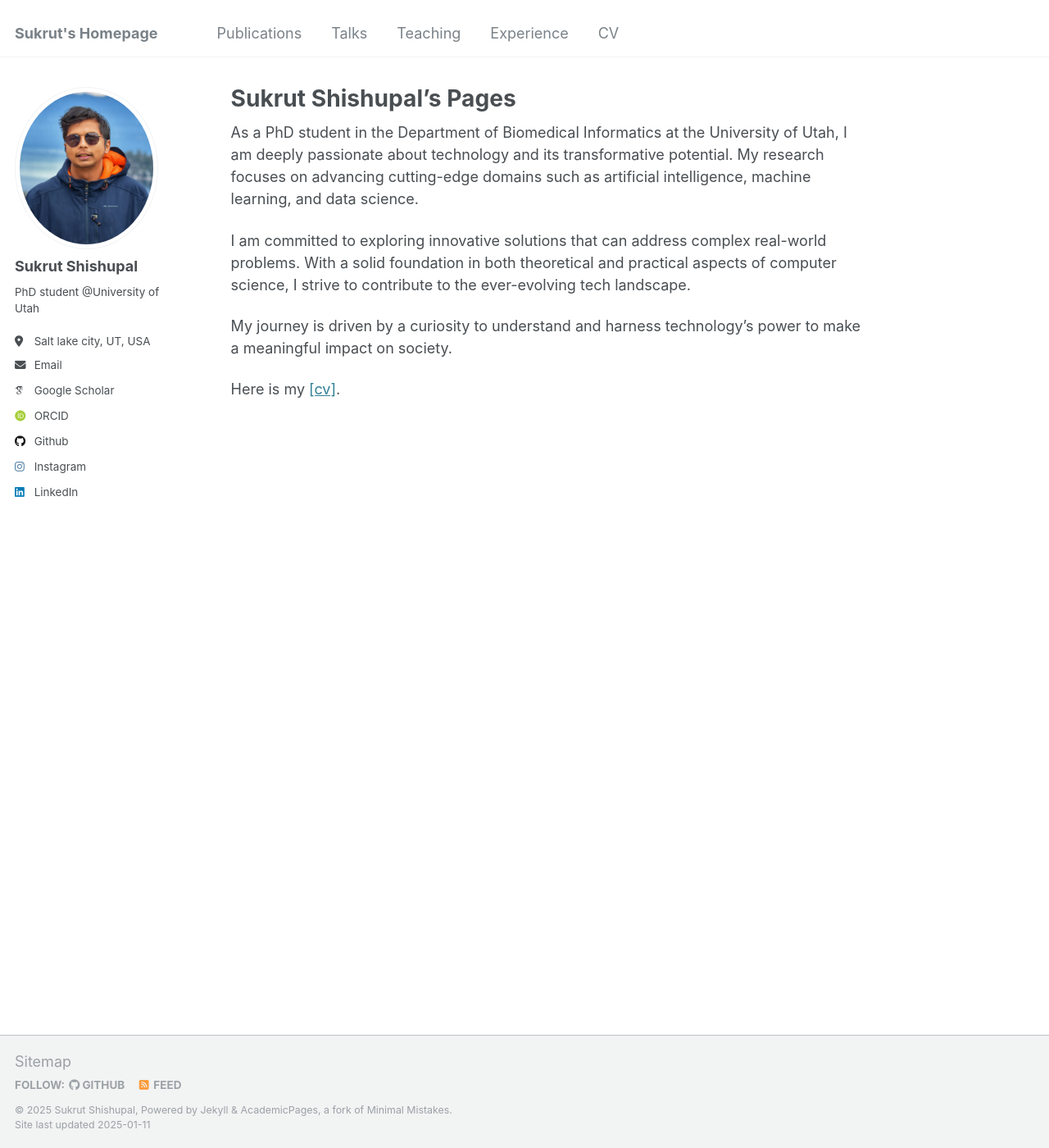
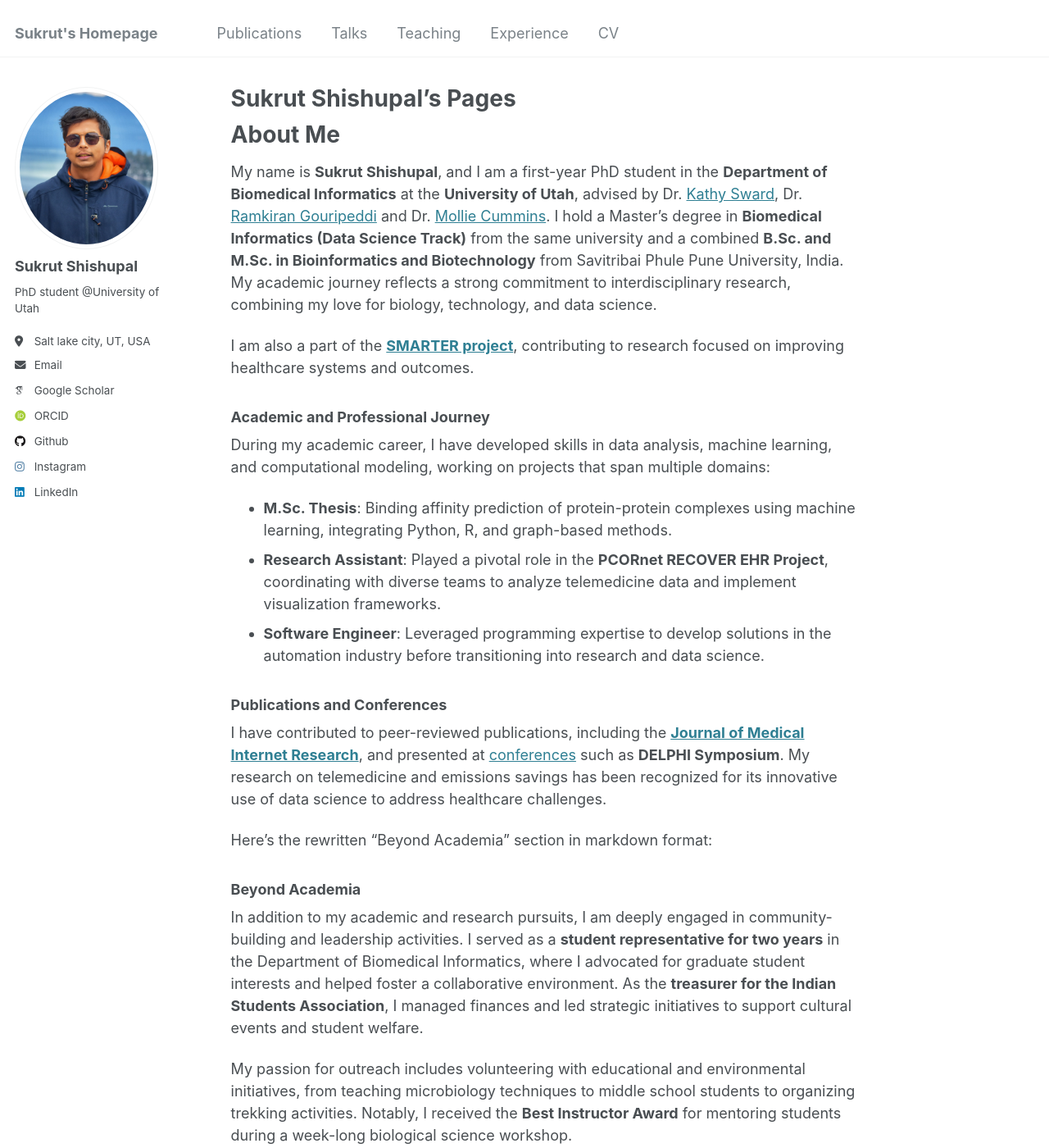
Before and after one commit to sukrut-shishupal/sukrut.shishupal.github.io, a Jekyll site: the page built from _pages/about.md, in a window 1280 px wide and 1400 px high. Shown: the whole window at 82% size. Built offline with Jekyll 4.4.1, drawn with Linux system fonts in a browser that asks for light colours; some web fonts are replaced; some of the changed text lies outside the part shown.

Commit message:
Update about.md

```diff
--- a/_pages/about.md
+++ b/_pages/about.md
@@ -8,10 +8,36 @@ redirect_from:
   - /about.html
 ---
 
-As a PhD student in the Department of Biomedical Informatics at the University of Utah, I am deeply passionate about technology and its transformative potential. My research focuses on advancing cutting-edge domains such as artificial intelligence, machine learning, and data science.
+# About Me
 
-I am committed to exploring innovative solutions that can address complex real-world problems. With a solid foundation in both theoretical and practical aspects of computer science, I strive to contribute to the ever-evolving tech landscape.
+My name is **Sukrut Shishupal**, and I am a first-year PhD student in the **Department of Biomedical Informatics** at the **University of Utah**, advised by Dr. [Kathy Sward](https://medicine.utah.edu/faculty/katherine-sward), Dr. [Ramkiran Gouripeddi](https://medicine.utah.edu/faculty/ramkiran-gouripeddi) and Dr. [Mollie Cummins](https://medicine.utah.edu/faculty/mollie-r-cummins). I hold a Master’s degree in **Biomedical Informatics (Data Science Track)** from the same university and a combined **B.Sc. and M.Sc. in Bioinformatics and Biotechnology** from Savitribai Phule Pune University, India. My academic journey reflects a strong commitment to interdisciplinary research, combining my love for biology, technology, and data science.
 
-My journey is driven by a curiosity to understand and harness technology's power to make a meaningful impact on society.
+I am also a part of the [**SMARTER project**](https://www.smarterexposurehealth.org/overview), contributing to research focused on improving healthcare systems and outcomes.
 
-Here is my [[cv]](/files/Resume_Sukrut_Shishupal.pdf).
+### Academic and Professional Journey
+
+During my academic career, I have developed skills in data analysis, machine learning, and computational modeling, working on projects that span multiple domains:
+
+- **M.Sc. Thesis**: Binding affinity prediction of protein-protein complexes using machine learning, integrating Python, R, and graph-based methods.
+- **Research Assistant**: Played a pivotal role in the **PCORnet RECOVER EHR Project**, coordinating with diverse teams to analyze telemedicine data and implement visualization frameworks.
+- **Software Engineer**: Leveraged programming expertise to develop solutions in the automation industry before transitioning into research and data science.
+
+### Publications and Conferences
+
+I have contributed to peer-reviewed publications, including the [**Journal of Medical Internet Research**](https://sukrut-shishupal.github.io/publications/), and presented at [conferences](https://sukrut-shishupal.github.io/talks/) such as **DELPHI Symposium**. My research on telemedicine and emissions savings has been recognized for its innovative use of data science to address healthcare challenges.
+
+Here’s the rewritten "Beyond Academia" section in markdown format:
+
+### Beyond Academia
+
+In addition to my academic and research pursuits, I am deeply engaged in community-building and leadership activities. I served as a **student representative for two years** in the Department of Biomedical Informatics, where I advocated for graduate student interests and helped foster a collaborative environment. As the **treasurer for the Indian Students Association**, I managed finances and led strategic initiatives to support cultural events and student welfare.
+
+My passion for outreach includes volunteering with educational and environmental initiatives, from teaching microbiology techniques to middle school students to organizing trekking activities. Notably, I received the **Best Instructor Award** for mentoring students during a week-long biological science workshop.
+
+Furthermore, I captained my department’s football and volleyball teams for five years, leading them to wins, showcasing my dedication to teamwork and perseverance both on and off the field.
+
+### Skills and Interests
+
+I am proficient in **Python, R, SQL, JAVA**. My technical expertise is complemented by a love for **sports**, having captained my department’s football and volleyball teams for five years, and a passion for trekking and exploring the outdoors.
+
+Here is my [[cv]](https://sukrut-shishupal.github.io/cv/).
```
